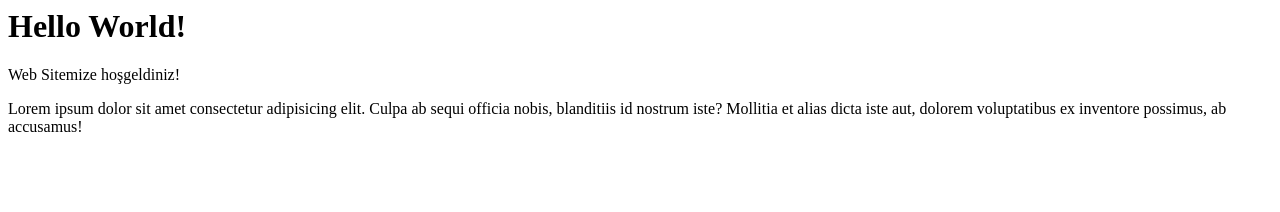
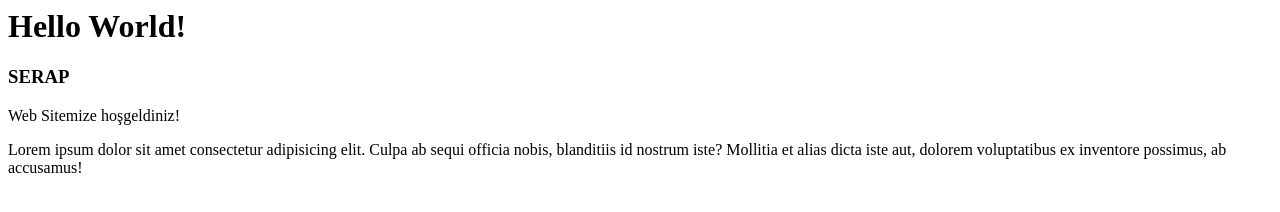
Before and after one commit to userapp/deneme, a plain HTML site: page index.html in a window 1280 px wide. Drawn offline with Linux system fonts and the light colour scheme.

Commit message:
Update index.html
ASD

```diff
--- a/index.html
+++ b/index.html
@@ -9,6 +9,7 @@
     <body>
         <!-- Başlık tag i kullanıldı-->
         <h1>Hello World!</h1>
+        <h3>SERAP</h3>
         <p>Web Sitemize hoşgeldiniz!</p>
         <p>Lorem ipsum dolor sit amet consectetur adipisicing elit. Culpa ab sequi officia nobis, blanditiis id nostrum iste?
             Mollitia et alias dicta iste aut, dolorem voluptatibus ex inventore possimus, ab accusamus!</p>
```
